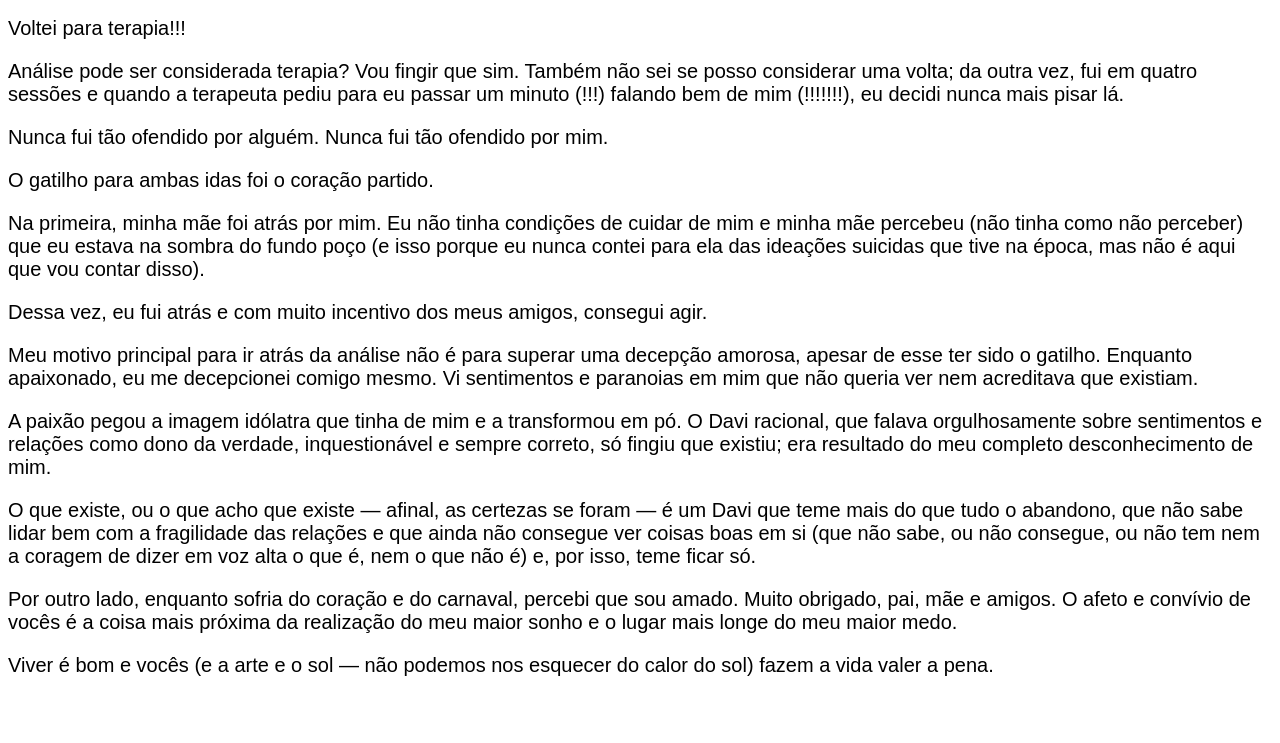
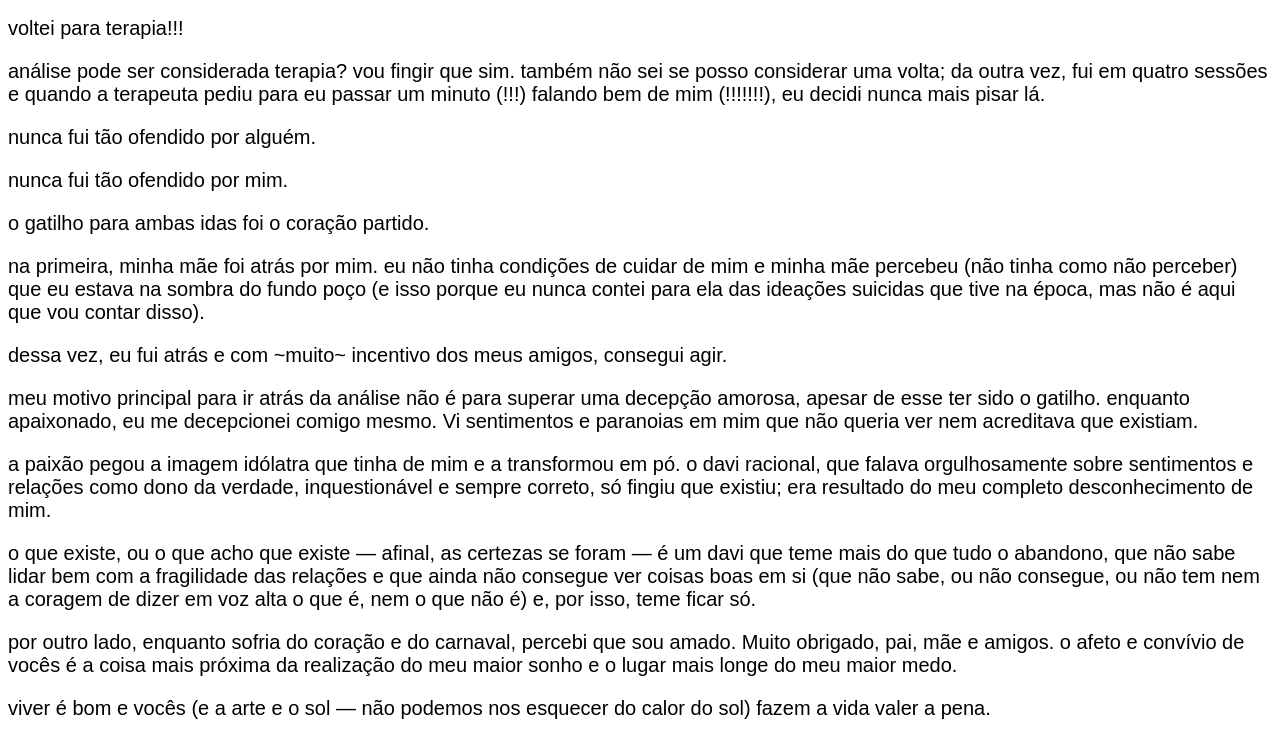
Before and after one commit to davi-dangel/me-permita-ser-ridiculo, a plain HTML site: page index.html in a window 1280 px wide. Shown: the part 57-800 px from the top of the page. Drawn offline with Linux system fonts and the light colour scheme.

Commit message:
correções no texto

```diff
--- a/index.html
+++ b/index.html
@@ -20,30 +20,31 @@
 
 <body>
     <h1>Terapia, abandono e amigos</h1>
-    <p>Voltei para terapia!!!</p>
-    <p>Análise pode ser considerada terapia? Vou fingir que sim. Também não sei se posso considerar uma volta; da outra
+    <p>voltei para terapia!!!</p>
+    <p>análise pode ser considerada terapia? vou fingir que sim. também não sei se posso considerar uma volta; da outra
         vez, fui em quatro sessões e quando a terapeuta pediu para eu passar um minuto (!!!) falando bem de mim
         (!!!!!!!), eu decidi nunca mais pisar lá.</p>
-    <p>Nunca fui tão ofendido por alguém. Nunca fui tão ofendido por mim.</p>
-    <p>O gatilho para ambas idas foi o coração partido.</p>
-    <p>Na primeira, minha mãe foi atrás por mim. Eu não tinha condições de cuidar de mim e minha mãe percebeu (não tinha
+    <p>nunca fui tão ofendido por alguém.</p>
+    <p>nunca fui tão ofendido por mim.</p>
+    <p>o gatilho para ambas idas foi o coração partido.</p>
+    <p>na primeira, minha mãe foi atrás por mim. eu não tinha condições de cuidar de mim e minha mãe percebeu (não tinha
         como não perceber) que eu estava na sombra do fundo poço (e isso porque eu nunca contei para ela das ideações
         suicidas que tive na época, mas não é aqui que vou contar disso).</p>
-    <p>Dessa vez, eu fui atrás e com muito incentivo dos meus amigos, consegui agir.</p>
-    <p>Meu motivo principal para ir atrás da análise não é para superar uma decepção amorosa, apesar de esse ter sido o
-        gatilho. Enquanto apaixonado, eu me decepcionei comigo mesmo. Vi sentimentos e paranoias em mim que não queria
+    <p>dessa vez, eu fui atrás e com ~muito~ incentivo dos meus amigos, consegui agir.</p>
+    <p>meu motivo principal para ir atrás da análise não é para superar uma decepção amorosa, apesar de esse ter sido o
+        gatilho. enquanto apaixonado, eu me decepcionei comigo mesmo. Vi sentimentos e paranoias em mim que não queria
         ver nem acreditava que existiam.</p>
-    <p>A paixão pegou a imagem idólatra que tinha de mim e a transformou em pó. O Davi racional, que falava
+    <p>a paixão pegou a imagem idólatra que tinha de mim e a transformou em pó. o davi racional, que falava
         orgulhosamente sobre sentimentos e relações como dono da verdade, inquestionável e sempre correto, só fingiu que
         existiu; era resultado do meu completo desconhecimento de mim.</p>
-    <p>O que existe, ou o que acho que existe — afinal, as certezas se foram — é um Davi que teme mais do que tudo o
+    <p>o que existe, ou o que acho que existe — afinal, as certezas se foram — é um davi que teme mais do que tudo o
         abandono, que não sabe lidar bem com a fragilidade das relações e que ainda não consegue ver coisas boas em si
         (que não sabe, ou não consegue, ou não tem nem a coragem de dizer em voz alta o que é, nem o que não é) e, por
         isso, teme ficar só.</p>
-    <p>Por outro lado, enquanto sofria do coração e do carnaval, percebi que sou amado. Muito obrigado, pai, mãe e
-        amigos. O afeto e convívio de vocês é a coisa mais próxima da realização do meu maior sonho e o lugar mais longe
+    <p>por outro lado, enquanto sofria do coração e do carnaval, percebi que sou amado. Muito obrigado, pai, mãe e
+        amigos. o afeto e convívio de vocês é a coisa mais próxima da realização do meu maior sonho e o lugar mais longe
         do meu maior medo.</p>
-    <p>Viver é bom e vocês (e a arte e o sol — não podemos nos esquecer do calor do sol) fazem a vida valer a pena.</p>
+    <p>viver é bom e vocês (e a arte e o sol — não podemos nos esquecer do calor do sol) fazem a vida valer a pena.</p>
 
 </body>
 
```
